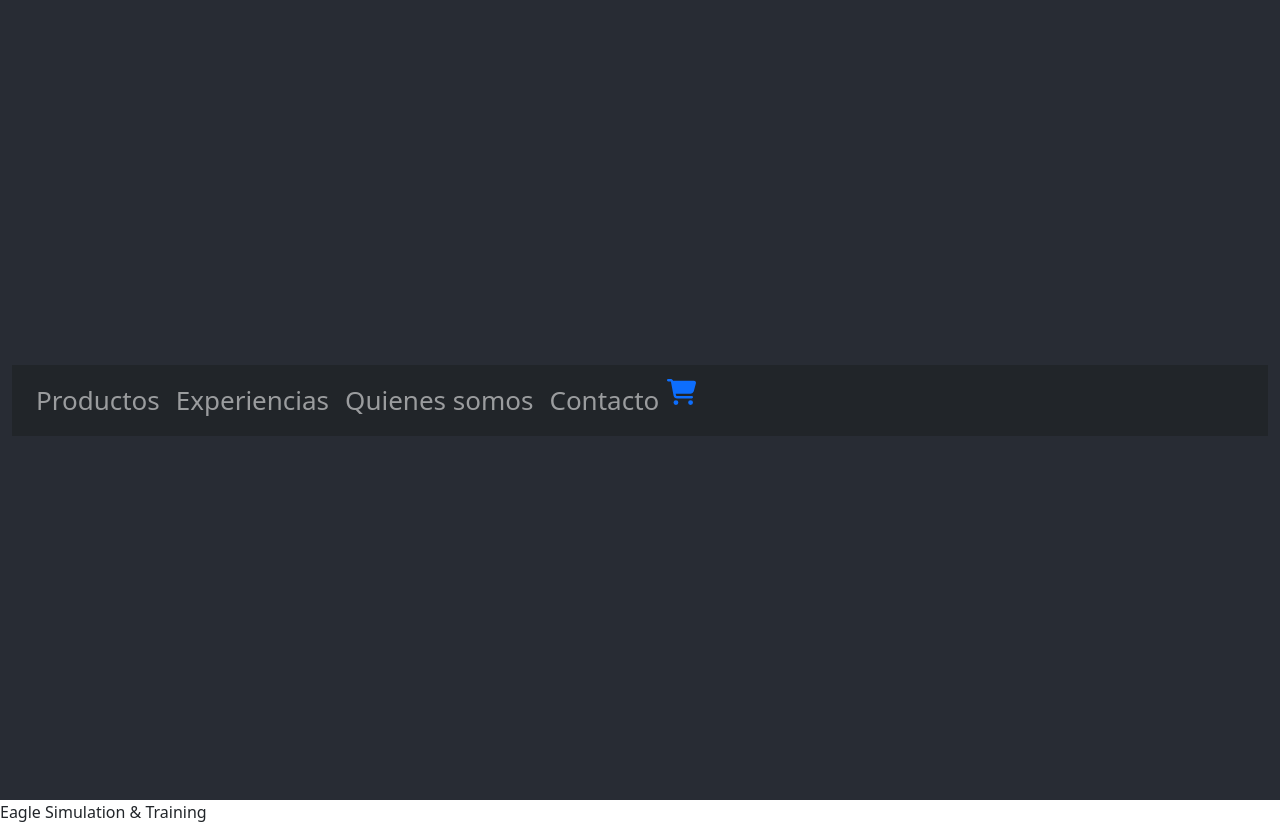
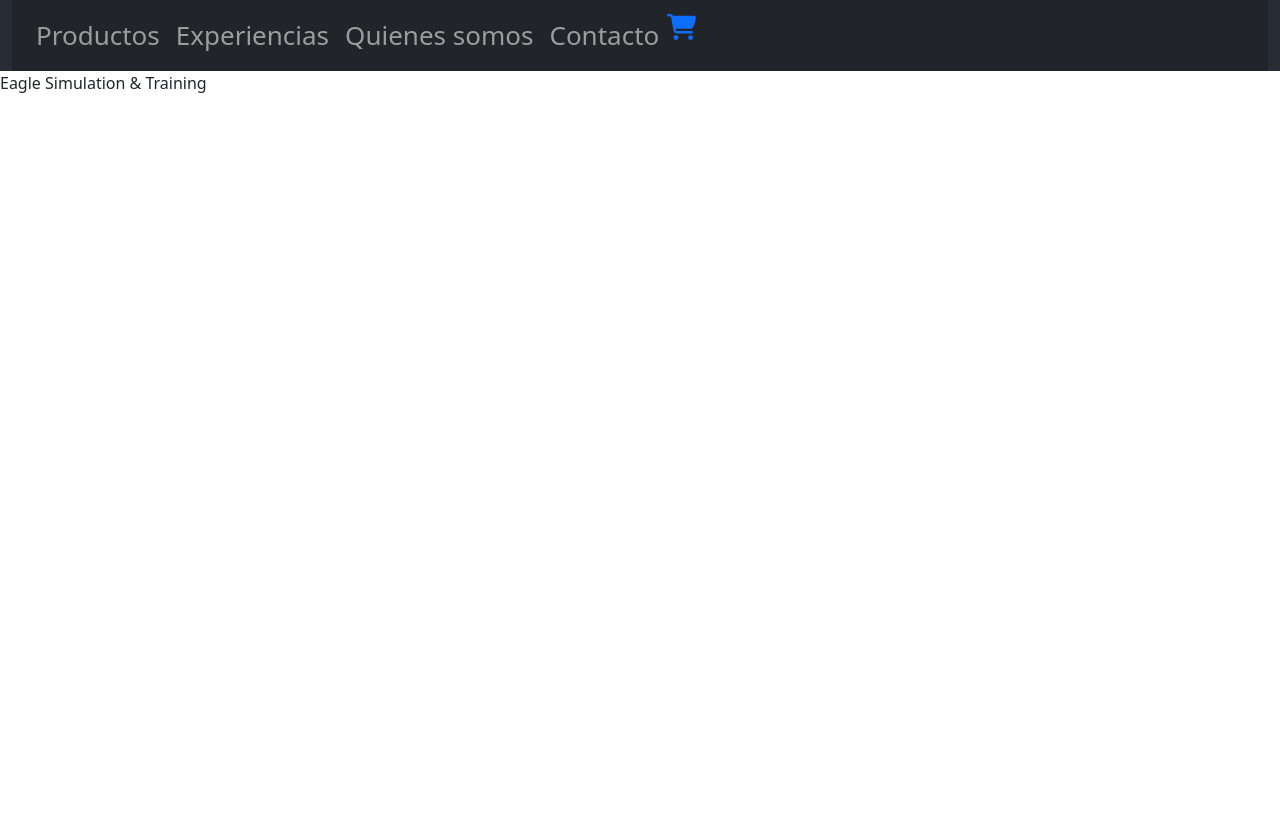
Before and after one commit to AlexCS13/eagle-contreras-v3, a JavaScript app: page / in a window 1280 px wide. After the commit the page ends 800 px from the top, so only its background shows below. Built offline with nearby package versions, Linux system fonts and the light colour scheme; the HTML template or start-up script is replaced by a standard one.

Commit message:
correcion de navbar

```diff
--- a/src/App.css
+++ b/src/App.css
@@ -15,7 +15,7 @@
 
 .App-header {
   background-color: #282c34;
-  min-height: 100vh;
+  min-height: auto;
   display: flex;
   flex-direction: column;
   align-items: center;
```
